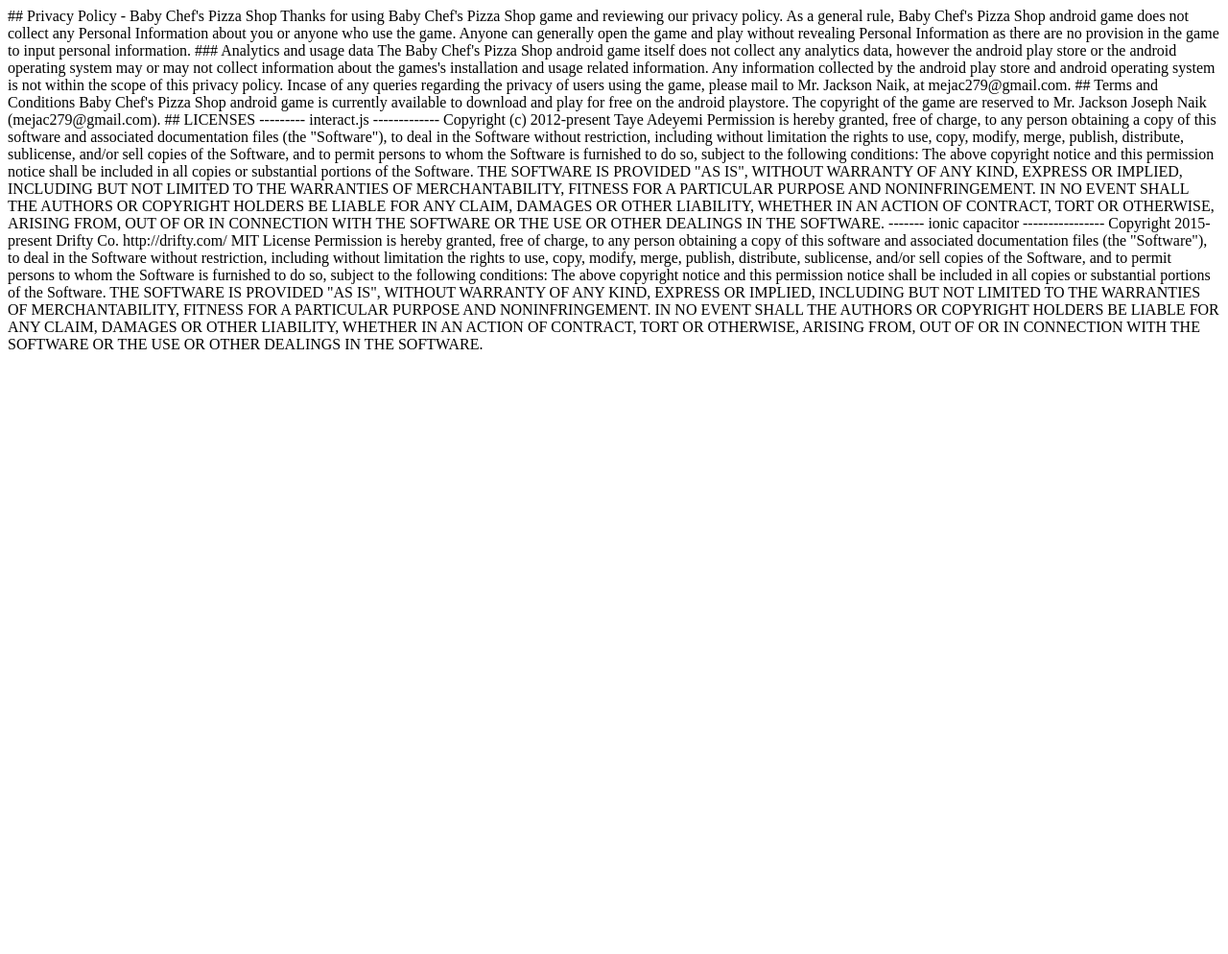
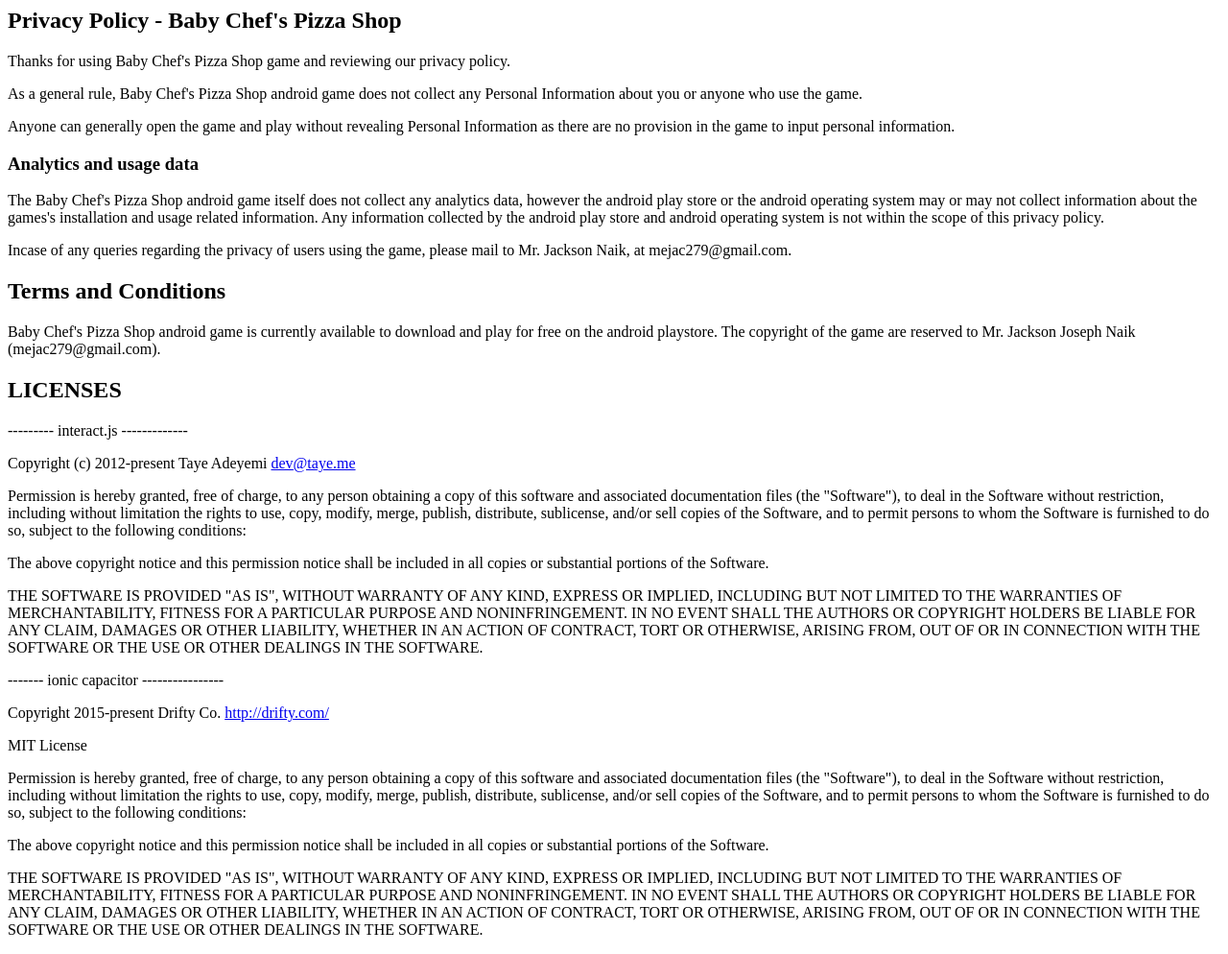
Before and after one commit to ctrlshifti/ctrlshifti.github.io, a plain HTML site: page privacyandmore/index.html in a window 1280 px wide. Shown: the whole page at 96% size. Before the commit the page ends 800 px from the top, so only its background shows below. Drawn offline with Linux system fonts and the light colour scheme.

Commit message:
Update index.html

```diff
--- a/privacyandmore/index.html
+++ b/privacyandmore/index.html
@@ -1,44 +1,34 @@
-## Privacy Policy - Baby Chef's Pizza Shop
-
-Thanks for using Baby Chef's Pizza Shop game and reviewing our privacy policy.
-
-As a general rule, Baby Chef's Pizza Shop android game does not collect any Personal Information about you or anyone who use the game.
-
-Anyone can generally open the game and play without revealing Personal Information as there are no provision in the game to input personal information.
-
-### Analytics and usage data
-
-The Baby Chef's Pizza Shop android game itself does not collect any analytics data,
-however the android play store or the android operating system may or may not collect information about the games's installation and usage related information.
+<h2 id="privacy-policy-baby-chef-s-pizza-shop">Privacy Policy - Baby Chef&#39;s Pizza Shop</h2>
+<p>Thanks for using Baby Chef&#39;s Pizza Shop game and reviewing our privacy policy.</p>
+<p>As a general rule, Baby Chef&#39;s Pizza Shop android game does not collect any Personal Information about you or anyone who use the game. </p>
+<p>Anyone can generally open the game and play without revealing Personal Information as there are no provision in the game to input personal information.</p>
+<h3 id="analytics-and-usage-data">Analytics and usage data</h3>
+<p>The Baby Chef&#39;s Pizza Shop android game itself does not collect any analytics data,
+   however the android play store or the android operating system may or may not collect information about the games&#39;s installation and usage related information.
    Any information collected by the android play store and android operating system is not within the scope of this privacy policy.
-
-Incase of any queries regarding the privacy of users using the game, please mail to Mr. Jackson Naik, at mejac279@gmail.com.
-
-## Terms and Conditions
-
-Baby Chef's Pizza Shop android game is currently available to download and play for free on the android playstore.
+</p>
+<p>Incase of any queries regarding the privacy of users using the game, please mail to Mr. Jackson Naik, at mejac279@gmail.com.</p>
+<h2 id="terms-and-conditions">Terms and Conditions</h2>
+<p>Baby Chef&#39;s Pizza Shop android game is currently available to download and play for free on the android playstore.
    The copyright of the game are reserved to Mr. Jackson Joseph Naik (mejac279@gmail.com).
-
-## LICENSES
-
---------- interact.js -------------
-
-Copyright (c) 2012-present Taye Adeyemi <dev@taye.me>
-
-Permission is hereby granted, free of charge, to any person
+</p>
+<h2 id="licenses">LICENSES</h2>
+<p>--------- interact.js -------------</p>
+<p>Copyright (c) 2012-present Taye Adeyemi <a href="&#x6d;&#97;&#x69;&#108;&#116;&#111;&#x3a;&#x64;&#101;&#118;&#x40;&#x74;&#97;&#x79;&#101;&#x2e;&#x6d;&#101;">&#x64;&#101;&#118;&#x40;&#x74;&#97;&#x79;&#101;&#x2e;&#x6d;&#101;</a></p>
+<p>Permission is hereby granted, free of charge, to any person
    obtaining a copy of this software and associated
-documentation files (the "Software"), to deal in the Software
+   documentation files (the &quot;Software&quot;), to deal in the Software
    without restriction, including without limitation the rights
    to use, copy, modify, merge, publish, distribute, sublicense,
    and/or sell copies of the Software, and to permit persons to
    whom the Software is furnished to do so, subject to the
    following conditions:
-
-The above copyright notice and this permission notice shall
+</p>
+<p>The above copyright notice and this permission notice shall
    be included in all copies or substantial portions of the
    Software.
-
-THE SOFTWARE IS PROVIDED "AS IS", WITHOUT WARRANTY OF ANY
+</p>
+<p>THE SOFTWARE IS PROVIDED &quot;AS IS&quot;, WITHOUT WARRANTY OF ANY
    KIND, EXPRESS OR IMPLIED, INCLUDING BUT NOT LIMITED TO THE
    WARRANTIES OF MERCHANTABILITY, FITNESS FOR A PARTICULAR
    PURPOSE AND NONINFRINGEMENT. IN NO EVENT SHALL THE AUTHORS OR
@@ -46,29 +36,28 @@
    LIABILITY, WHETHER IN AN ACTION OF CONTRACT, TORT OR
    OTHERWISE, ARISING FROM, OUT OF OR IN CONNECTION WITH THE
    SOFTWARE OR THE USE OR OTHER DEALINGS IN THE SOFTWARE.
-
-------- ionic capacitor ----------------
-
-Copyright 2015-present Drifty Co.
-http://drifty.com/
-
-MIT License
-
-Permission is hereby granted, free of charge, to any person obtaining
+</p>
+<p>------- ionic capacitor ----------------</p>
+<p>Copyright 2015-present Drifty Co.
+   <a href="http://drifty.com/">http://drifty.com/</a>
+</p>
+<p>MIT License</p>
+<p>Permission is hereby granted, free of charge, to any person obtaining
    a copy of this software and associated documentation files (the
-"Software"), to deal in the Software without restriction, including
+   &quot;Software&quot;), to deal in the Software without restriction, including
    without limitation the rights to use, copy, modify, merge, publish,
    distribute, sublicense, and/or sell copies of the Software, and to
    permit persons to whom the Software is furnished to do so, subject to
    the following conditions:
-
-The above copyright notice and this permission notice shall be
+</p>
+<p>The above copyright notice and this permission notice shall be
    included in all copies or substantial portions of the Software.
-
-THE SOFTWARE IS PROVIDED "AS IS", WITHOUT WARRANTY OF ANY KIND,
+</p>
+<p>THE SOFTWARE IS PROVIDED &quot;AS IS&quot;, WITHOUT WARRANTY OF ANY KIND,
    EXPRESS OR IMPLIED, INCLUDING BUT NOT LIMITED TO THE WARRANTIES OF
    MERCHANTABILITY, FITNESS FOR A PARTICULAR PURPOSE AND
    NONINFRINGEMENT. IN NO EVENT SHALL THE AUTHORS OR COPYRIGHT HOLDERS BE
    LIABLE FOR ANY CLAIM, DAMAGES OR OTHER LIABILITY, WHETHER IN AN ACTION
    OF CONTRACT, TORT OR OTHERWISE, ARISING FROM, OUT OF OR IN CONNECTION
    WITH THE SOFTWARE OR THE USE OR OTHER DEALINGS IN THE SOFTWARE.
+</p>
```
Lines whose indentation alone changed are shown as unchanged.
